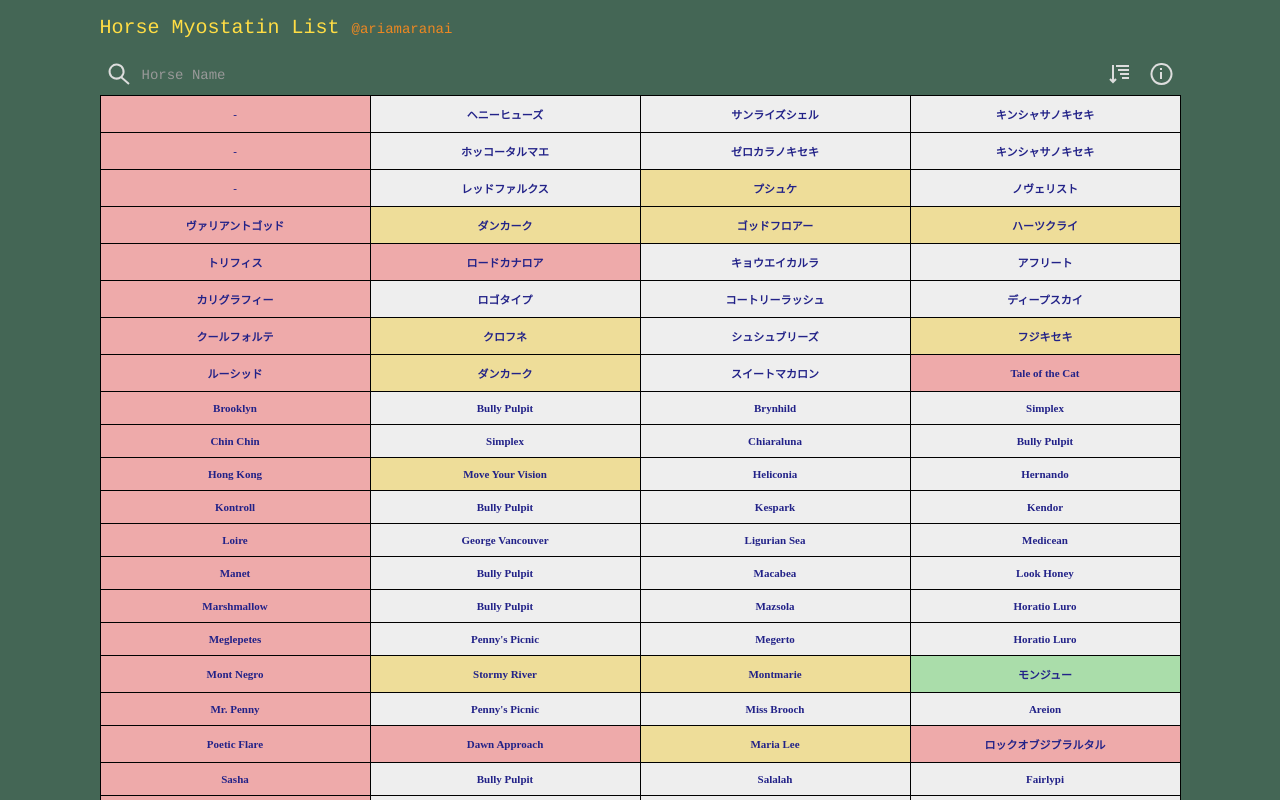
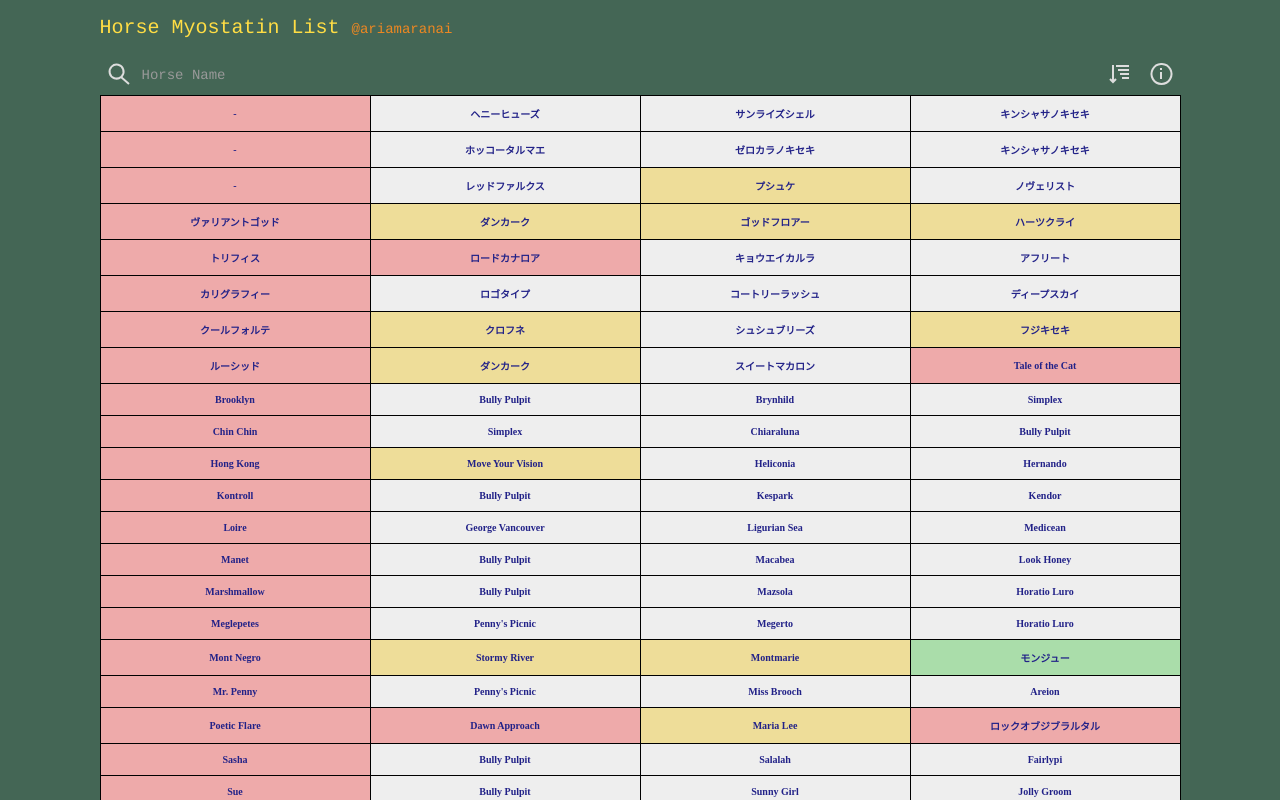
Before and after one commit to 210213216219/aaa, a plain HTML site: page index.html in a window 1280 px wide. Shown: the top 800 px of the page. Drawn offline with Linux system fonts and the light colour scheme.

Commit message:
Update main.css

```diff
--- a/main.css
+++ b/main.css
@@ -51,7 +51,7 @@ LI {
 TABLE {
   WIDTH:100%;
   BORDER-SPACING:0;
-  FONT:11PX MEIRYO UI;
+  FONT:10PX "Hiragino Kaku Gothic ProN", MEIRYO;
   COLOR:#228;
   TEXT-ALIGN:CENTER;
   BACKGROUND:#EEE;
```
